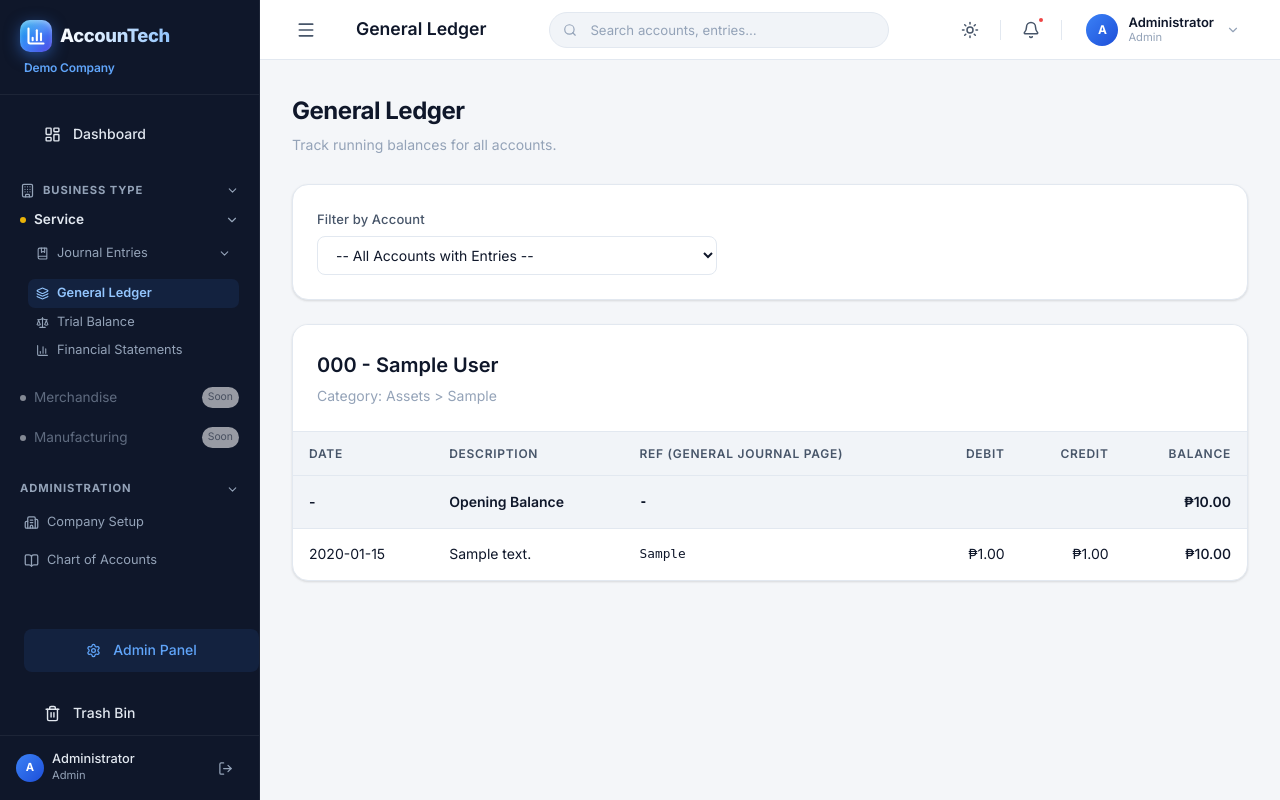
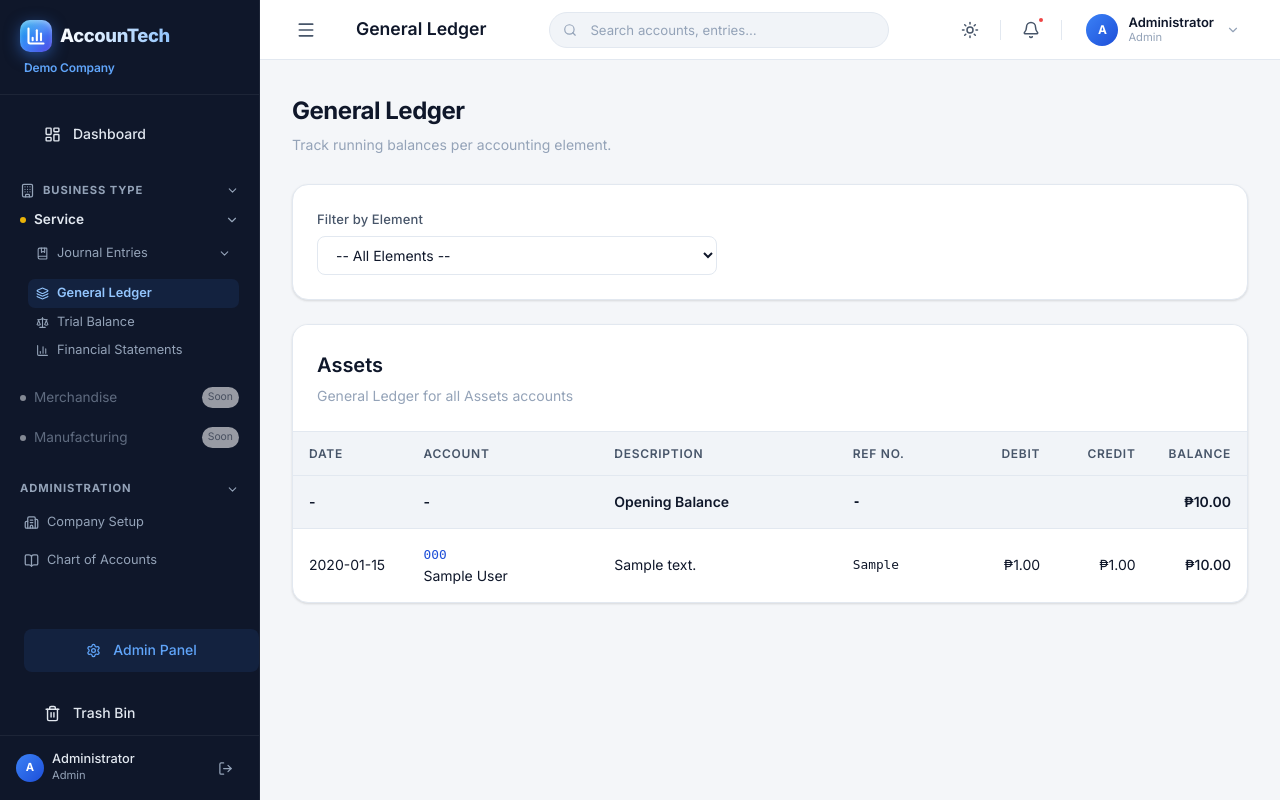
Before and after one commit to keiio04/AIS, a PHP site: page /pages/general_ledger.php in a window 1280 px wide. Run offline with PHP 8.4, Linux system fonts and the light colour scheme; a user stored in the database is signed in; data comes from the database, SQL or seed files in the repository; tables that the repository leaves empty hold one stand-in row (values such as "Sample post"); some libraries are stand-ins or nearby versions.

Commit message:
Rewrite General Ledger to group entries by the 5 elements (A, L, E, R, E) instead of individual accounts

```diff
--- a/pages/general_ledger.php
+++ b/pages/general_ledger.php
@@ -12,38 +12,32 @@ if (!$company_id) {
     exit;
 }
 
-// Fetch all accounts for filter dropdown
-$stmt = $db->prepare("SELECT id, code, name FROM accounts WHERE company_id = ? ORDER BY code ASC");
-$stmt->bind_param('i', $company_id);
-$stmt->execute();
-$allAccounts = $stmt->get_result()->fetch_all(MYSQLI_ASSOC);
+$elements = ['Assets', 'Liabilities', 'Equity', 'Revenue', 'Expenses'];
+$selected_category = $_GET['category'] ?? '';
 
-$selected_account_id = $_GET['account_id'] ?? '';
+// Build list of categories to display
+$display_categories = [];
+if ($selected_category && in_array($selected_category, $elements)) {
+    $display_categories[] = $selected_category;
+} else {
+    $display_categories = $elements;
+}
 
-// Build query for accounts to display
-$accQuery = "SELECT * FROM accounts WHERE company_id = ?";
-$params = [$company_id];
-$types = "i";
-
-if ($selected_account_id) {
-    $accQuery .= " AND id = ?";
-    $params[] = $selected_account_id;
-    $types .= "i";
-}
-$accQuery .= " ORDER BY code ASC";
-
-$stmtAcc = $db->prepare($accQuery);
-$stmtAcc->bind_param($types, ...$params);
-$stmtAcc->execute();
-$accounts = $stmtAcc->get_result()->fetch_all(MYSQLI_ASSOC);
-
-// Prepare statement for fetching entries for a specific account
+// Prepare statement for fetching entries for a specific category
 $stmtLines = $db->prepare("
-    SELECT l.debit, l.credit, e.date, e.description, e.reference_no
+    SELECT l.debit, l.credit, e.date, e.description, e.reference_no, a.code, a.name as account_name
     FROM journal_entry_lines l
     JOIN journal_entries e ON l.journal_entry_id = e.id
-    WHERE l.account_id = ? AND e.deleted_at IS NULL
+    JOIN accounts a ON l.account_id = a.id
+    WHERE a.company_id = ? AND a.category = ? AND e.deleted_at IS NULL
     ORDER BY e.date ASC, e.id ASC
+");
+
+// Prepare statement for opening balances
+$stmtOB = $db->prepare("
+    SELECT SUM(opening_balance) as total_ob
+    FROM accounts
+    WHERE company_id = ? AND category = ?
 ");
 
 ?>
@@ -51,18 +45,18 @@ $stmtLines = $db->prepare("
 <div class="page-header">
     <div class="page-header-text">
         <h1 class="page-title">General Ledger</h1>
-        <p class="page-subtitle">Track running balances for all accounts.</p>
+        <p class="page-subtitle">Track running balances per accounting element.</p>
     </div>
 </div>
 
 <div class="card" style="margin-bottom: 1.5rem;">
     <form method="GET" style="max-width: 400px;">
-        <label class="form-label">Filter by Account</label>
-        <select name="account_id" class="form-control" onchange="this.form.submit()">
-            <option value="">-- All Accounts with Entries --</option>
-            <?php foreach($allAccounts as $a): ?>
-                <option value="<?= $a['id'] ?>" <?= $selected_account_id == $a['id'] ? 'selected' : '' ?>>
-                    <?= htmlspecialchars($a['code'] . ' - ' . $a['name']) ?>
+        <label class="form-label">Filter by Element</label>
+        <select name="category" class="form-control" onchange="this.form.submit()">
+            <option value="">-- All Elements --</option>
+            <?php foreach($elements as $el): ?>
+                <option value="<?= $el ?>" <?= $selected_category == $el ? 'selected' : '' ?>>
+                    <?= htmlspecialchars($el) ?>
                 </option>
             <?php endforeach; ?>
         </select>
@@ -72,26 +66,32 @@ $stmtLines = $db->prepare("
 <?php
 $displayedAny = false;
 
-foreach ($accounts as $acc):
-    $stmtLines->bind_param('i', $acc['id']);
+foreach ($display_categories as $category):
+    // Get Opening Balance
+    $stmtOB->bind_param('is', $company_id, $category);
+    $stmtOB->execute();
+    $obRow = $stmtOB->get_result()->fetch_assoc();
+    $runningBalance = (float)($obRow['total_ob'] ?? 0);
+
+    // Get Lines
+    $stmtLines->bind_param('is', $company_id, $category);
     $stmtLines->execute();
     $lines = $stmtLines->get_result()->fetch_all(MYSQLI_ASSOC);
 
-    // Only show accounts with activity OR non-zero opening balance (if no specific account selected)
-    if (!$selected_account_id && count($lines) === 0 && $acc['opening_balance'] == 0) {
+    // Only show if there's activity or non-zero opening balance
+    if (!$selected_category && count($lines) === 0 && $runningBalance == 0) {
         continue;
     }
 
     $displayedAny = true;
-    $runningBalance = $acc['opening_balance'];
 ?>
 <div class="card" style="padding: 0; margin-bottom: 1.5rem; overflow: hidden;">
     <div style="padding: 1.5rem; border-bottom: 1px solid var(--border-color); background-color: var(--bg-secondary);">
         <h2 style="font-size: 1.25rem; margin-bottom: 0.25rem;">
-            <?= htmlspecialchars($acc['code'] . ' - ' . $acc['name']) ?>
+            <?= htmlspecialchars($category) ?>
         </h2>
         <div class="text-muted" style="font-size: 0.875rem;">
-            Category: <?= htmlspecialchars($acc['category']) ?> <?= $acc['sub_category'] ? ' > ' . htmlspecialchars($acc['sub_category']) : '' ?>
+            General Ledger for all <?= htmlspecialchars($category) ?> accounts
         </div>
     </div>
 
@@ -99,17 +99,19 @@ foreach ($accounts as $acc):
         <table class="table" style="margin: 0;">
             <thead>
                 <tr>
-                    <th>Date</th>
-                    <th>Description</th>
-                    <th>Ref (General Journal Page)</th>
-                    <th class="text-right">Debit</th>
-                    <th class="text-right">Credit</th>
-                    <th class="text-right">Balance</th>
+                    <th style="width: 12%">Date</th>
+                    <th style="width: 20%">Account</th>
+                    <th style="width: 25%">Description</th>
+                    <th style="width: 13%">Ref No.</th>
+                    <th class="text-right" style="width: 10%">Debit</th>
+                    <th class="text-right" style="width: 10%">Credit</th>
+                    <th class="text-right" style="width: 10%">Balance</th>
                 </tr>
             </thead>
             <tbody>
                 <!-- Opening Balance Row -->
                 <tr style="background-color: var(--bg-tertiary); font-weight: 600;">
+                    <td>-</td>
                     <td>-</td>
                     <td>Opening Balance</td>
                     <td style="font-family: monospace; font-size: 0.8rem;">-</td>
@@ -120,7 +122,7 @@ foreach ($accounts as $acc):
 
                 <!-- Transaction Lines -->
                 <?php foreach ($lines as $line):
-                    if ($acc['category'] === 'Assets' || $acc['category'] === 'Expenses') {
+                    if ($category === 'Assets' || $category === 'Expenses') {
                         $runningBalance += $line['debit'];
                         $runningBalance -= $line['credit'];
                     } else {
@@ -130,8 +132,12 @@ foreach ($accounts as $acc):
                 ?>
                 <tr>
                     <td><?= $line['date'] ?></td>
-                    <td><?= htmlspecialchars($line['description']) ?></td>
-                    <td style="font-family: monospace; font-size: 0.8rem;"><?= htmlspecialchars($line['reference_no']) ?></td>
+                    <td>
+                        <span style="color: var(--primary-color); font-family: monospace; font-size: 0.8rem;"><?= htmlspecialchars($line['code']) ?></span><br>
+                        <?= htmlspecialchars($line['account_name']) ?>
+                    </td>
+                    <td><?= htmlspecialchars($line['description'] ?? '') ?></td>
+                    <td style="font-family: monospace; font-size: 0.8rem;"><?= htmlspecialchars($line['reference_no'] ?? '') ?></td>
                     <td class="text-right"><?= $line['debit'] > 0 ? '₱'.number_format($line['debit'], 2) : '' ?></td>
                     <td class="text-right"><?= $line['credit'] > 0 ? '₱'.number_format($line['credit'], 2) : '' ?></td>
                     <td class="text-right" style="font-weight: 500;">₱<?= number_format($runningBalance, 2) ?></td>
@@ -145,7 +151,7 @@ foreach ($accounts as $acc):
 
 <?php if (!$displayedAny): ?>
 <div style="text-align: center; padding: 3rem 1rem;">
-    <p style="color: var(--text-muted);">No transactions yet for this account.</p>
+    <p style="color: var(--text-muted);">No transactions found for the selected element.</p>
 </div>
 <?php endif; ?>
 
```
